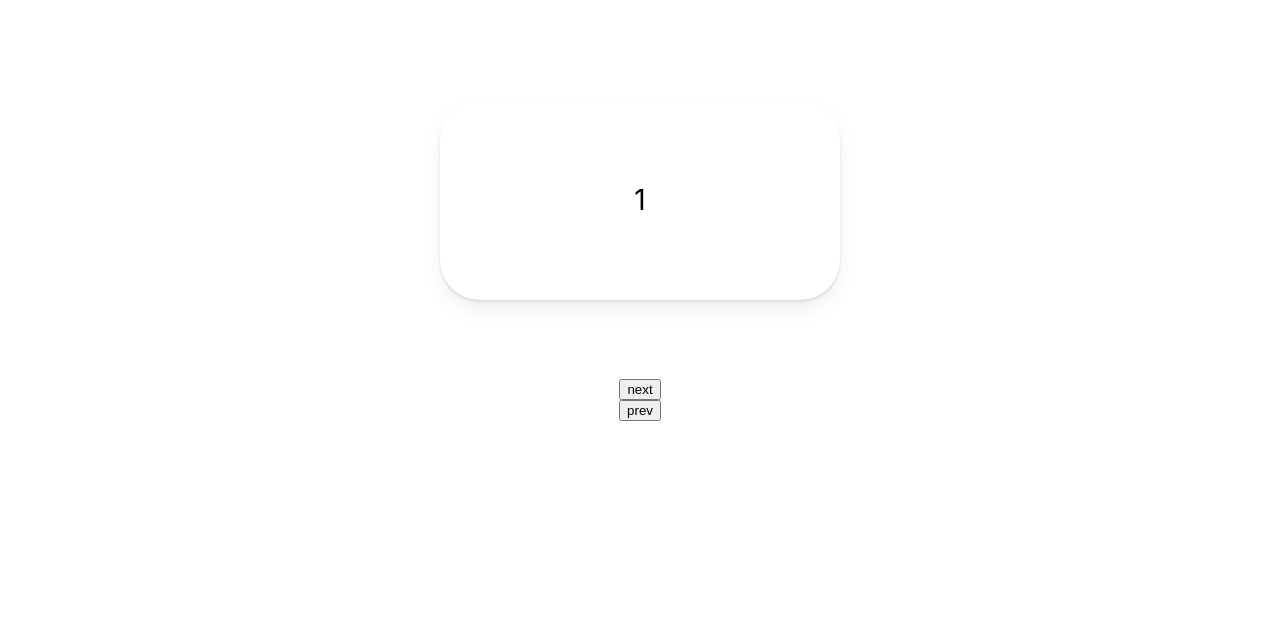
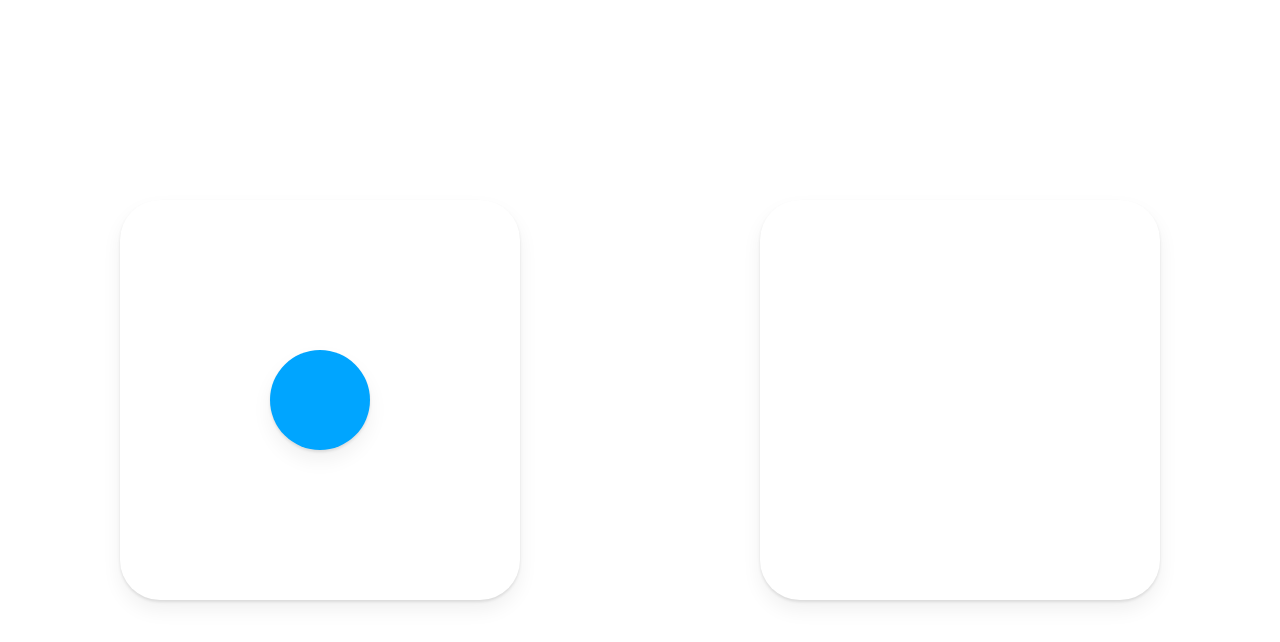
Before and after one commit to naraekwon/react-framer-animation, a React (Create React App) app: page / in a window 1280 px wide. Shown: the top 642 px of the page. Built offline with nearby package versions, Linux system fonts and the light colour scheme; the HTML template or start-up script is replaced by a standard one.

Commit message:
used sharedlayout

```diff
--- a/src/App.tsx
+++ b/src/App.tsx
@@ -1,78 +1,48 @@
 import styled from "styled-components";
-import { motion, AnimatePresence } from "framer-motion";
+import { motion } from "framer-motion";
 import { useState } from "react";
+
 const Wrapper = styled(motion.div)`
   height: 100vh;
   width: 100vw;
   display: flex;
-  justify-content: center;
+  justify-content: space-around;
   align-items: center;
-  flex-direction: column;
 `;
 
 const Box = styled(motion.div)`
   width: 400px;
-  height: 200px;
+  height: 400px;
   background-color: rgba(255, 255, 255, 1);
   border-radius: 40px;
-  position: absolute;
-  top: 100px;
   display: flex;
   justify-content: center;
   align-items: center;
-  font-size: 28px;
   box-shadow: 0 2px 3px rgba(0, 0, 0, 0.1), 0 10px 20px rgba(0, 0, 0, 0.06);
 `;
 
-const box = {
-  entry: (back: boolean) => ({
-    x: back ? -500 : 500,
-    opacity: 0,
-    scale: 0,
-  }),
-  center: {
-    x: 0,
-    opacity: 1,
-    scale: 1,
-    transition: {
-      duration: 0.3,
-    },
-  },
-  exit: (back: boolean) => ({
-    x: back ? 500 : -500,
-    opacity: 0,
-    scale: 0,
-    transition: { duration: 0.3 },
-  }),
-};
+const Circle = styled(motion.div)`
+  background-color: #00a5ff;
+  height: 100px;
+  width: 100px;
+  box-shadow: 0 2px 3px rgba(0, 0, 0, 0.1), 0 10px 20px rgba(0, 0, 0, 0.06);
+`;
 
 function App() {
-  const [visible, setVisible] = useState(1);
-  const [back, setBack] = useState(false);
-  const nextPlease = () => {
-    setBack(false);
-    setVisible((prev) => (prev === 10 ? 10 : prev + 1));
-  };
-  const prevPlease = () => {
-    setBack(true);
-    setVisible((prev) => (prev === 1 ? 1 : prev - 1));
-  };
+  const [clicked, setClicked] = useState(false);
+  const toggleClicked = () => setClicked((prev) => !prev);
   return (
-    <Wrapper>
-      <AnimatePresence mode="wait" custom={back}>
-        <Box
-          custom={back}
-          variants={box}
-          initial="entry"
-          animate="center"
-          exit="exit"
-          key={visible}
-        >
-          {visible}
-        </Box>
-      </AnimatePresence>
-      <button onClick={nextPlease}>next</button>
-      <button onClick={prevPlease}>prev</button>
+    <Wrapper onClick={toggleClicked}>
+      <Box>
+        {!clicked ? (
+          <Circle layoutId="circle" style={{ borderRadius: 50 }} />
+        ) : null}
+      </Box>
+      <Box>
+        {clicked ? (
+          <Circle layoutId="circle" style={{ borderRadius: 0, scale: 2 }} />
+        ) : null}
+      </Box>
     </Wrapper>
   );
 }
```
